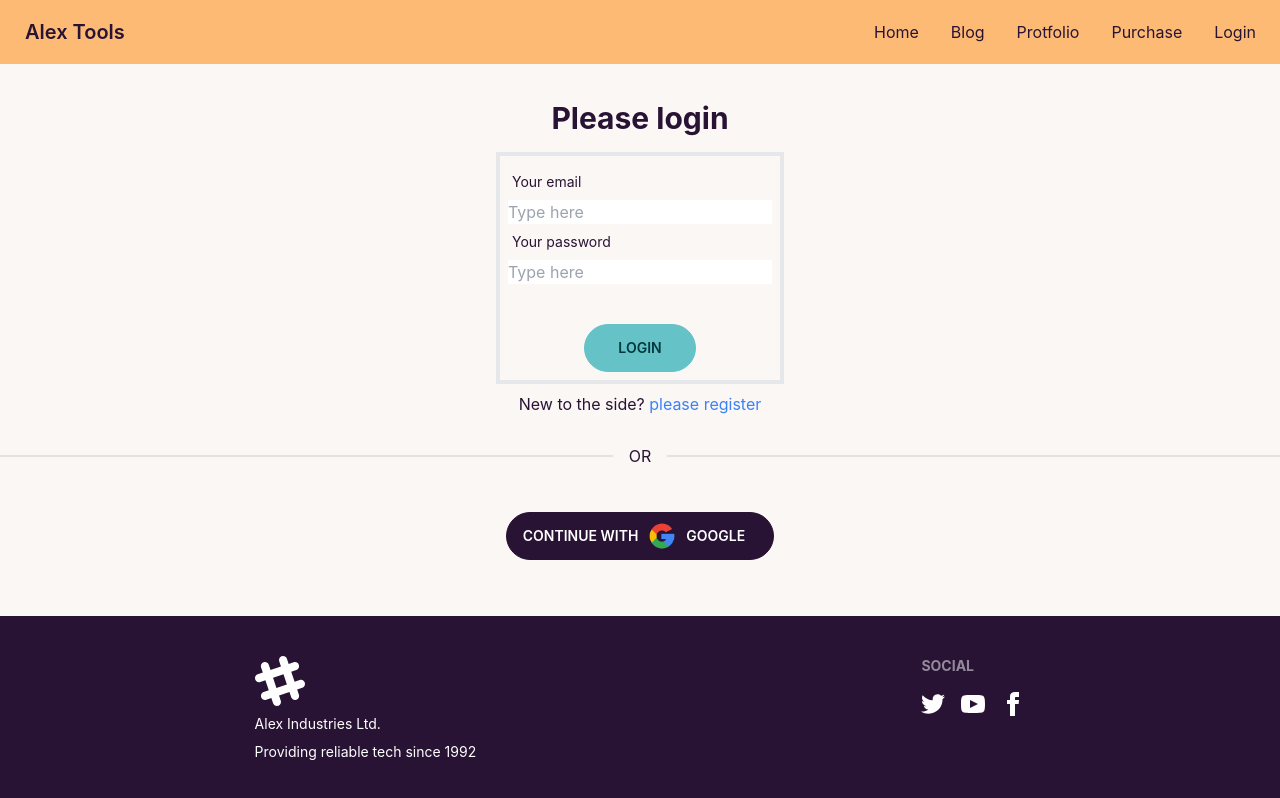
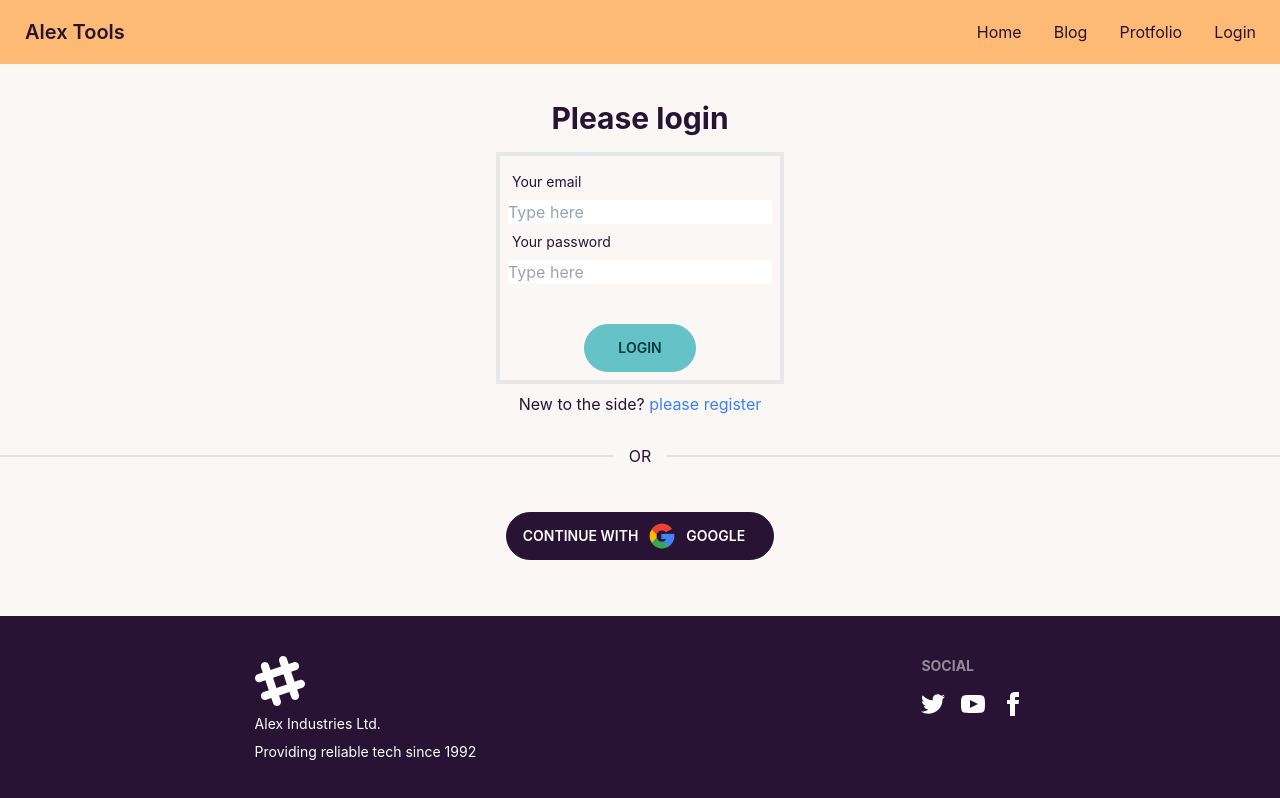
Before and after one commit to Antor1155/service-providing-company-client-side-assignment-12, a React (Create React App) app: page /login in a window 1280 px wide. Shown: the top 798 px of the page. Built offline with nearby package versions, Linux system fonts and the light colour scheme; no server answers.

Commit message:
finial finish done

```diff
--- a/src/pages/Dashboard/Dashboard.js
+++ b/src/pages/Dashboard/Dashboard.js
@@ -42,9 +42,9 @@ const Dashboard = () => {
 
                         {role?.role === 'admin' && <>
                             <li><Link to='makeAdmin'>Make admin</Link></li>
-                            <li><Link to='manageAllOrders'>Manage All orders</Link></li>
                             <li><Link to='addProduct'>Add products</Link></li>
                             <li><Link to='manageProduct'>Manage products</Link></li>
+                            <li><Link to='manageAllOrders'>Manage All orders</Link></li>
                         </>}
 
                     </ul>
--- a/src/shared/Navbar/Navbar.js
+++ b/src/shared/Navbar/Navbar.js
@@ -26,8 +26,6 @@ const Navbar = () => {
                     <li><Link to="/">Home</Link></li>
                     <li><Link to="/blog">Blog</Link></li>
                     <li><Link to="/protfolio">Protfolio</Link></li>
-
-                    <li><Link to="/purchase">Purchase</Link></li>
 
                     {user ? <>
                         <li><Link to="/dashboard">Dashboard</Link></li>
```
